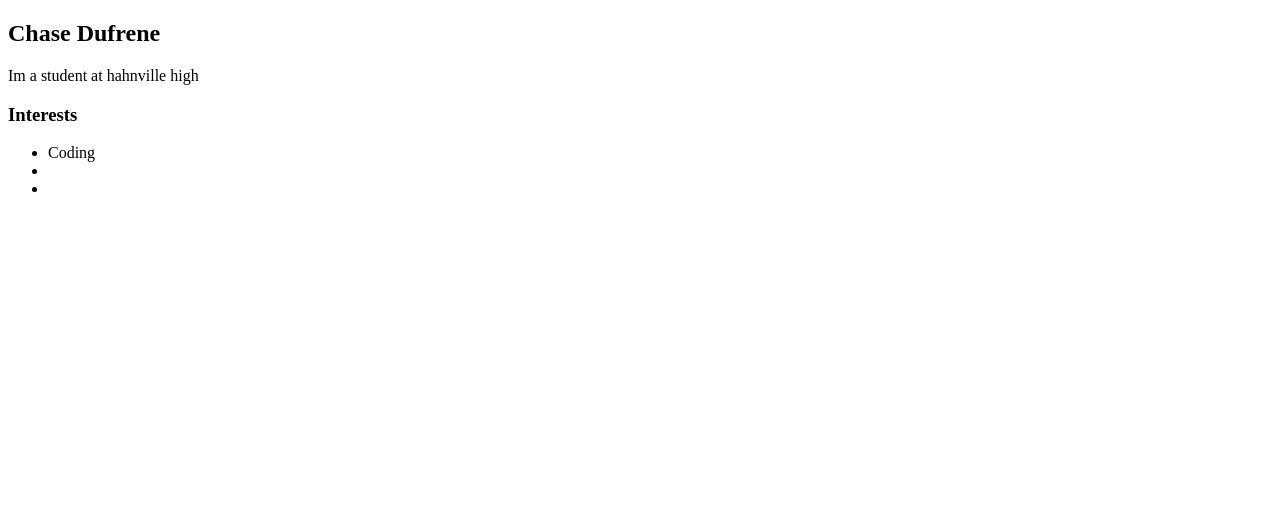
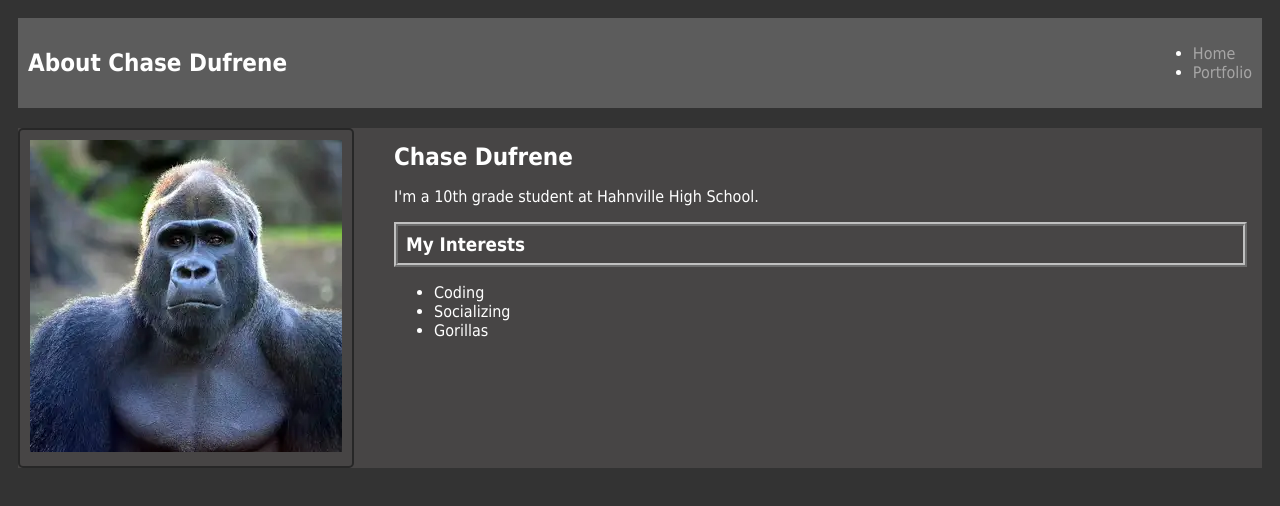
Before and after one commit to 4chase2Dufrene0/4Chase2Dufrene0.github.io, a plain HTML site: page index.html in a window 1280 px wide. Drawn offline with Linux system fonts and the light colour scheme.

Commit message:
first website

```diff
--- a/index.html
+++ b/index.html
@@ -2,31 +2,40 @@
 <html>
     <head>
 <title> Underground Gorilla Society </title>
+<link rel="stylesheet" href="style.css" />
     </head>
 
     <body>
 <!-- Visible HTML elements GO HERE  -->
 <div>
 <nav>
-
+<h1> About Chase Dufrene </h1>
+    <ul id="nav-ul">
+        <li id="nav-li"> <a href="index.html"> Home </a> </li>
+        <li id="nav-li"> <a href="portfolio.html"> Portfolio </a> </li>
+  </ul>
 </nav>
 <main>
     <!-- Sidebar section -->
-<div>
+<div class="sidebar">
+<img class="sidebar-image" src="images/download.webp">
+
 
 </div>
     <!-- Content section -->
-<div>
+<div class="content">
 <h2> Chase Dufrene </h2>
-<p> Im a student at hahnville high
+<p> I'm a 10th grade student at Hahnville High School. </p>
     <!-- Interests section -->
-     <div> <h3> Interests </h3> </div>
-     <ul>
-    <li> Coding </li>
-    <li>  </li>
-    <li> </li>
-     </ul>
-</p>
+     <div id="interests">
+        <h3> My Interests </h3>
+    </div>
+        <ul>
+            <li> Coding </li>
+            <li> Socializing </li>
+            <li> Gorillas </li>
+         </ul>
+    </p>
 </div>
 </main>
 
--- a/style.css
+++ b/style.css
@@ -0,0 +1,65 @@
+body {
+    background: rgb(51, 51, 51);
+    color: rgb(255, 255, 255);
+    padding: 10px;
+    font-family: tahoma;
+}
+#all-contents {
+  max-width: 800px;
+    margin: auto;
+}
+
+/* navigation menu */
+nav {
+    background: rgb(92, 92, 92);
+   margin: 0 auto;
+   margin-bottom: 20px;
+    display: flex;
+    padding: 10px;
+}
+h1 {
+    display: flex;
+    align-items: center;
+    color: #ffffff;
+    flex: 1;
+    margin: 0;
+}
+#nav-ul {
+    list-style-image: none;
+}
+.nav-li {
+    display: inline-block;
+    padding: 0 10px;
+}
+a {
+    text-decoration: none;
+    color: #a7a6a6;
+}
+
+/* main container area beneath menu */
+main {
+    background: rgb(71, 69, 69);
+    display: flex;
+}
+.sidebar {
+    margin-right: 25px;
+    padding: 10px;
+    border: 2px solid rgb(39, 39, 39);
+    border-radius: 5px;
+}
+.sidebar-img {
+    width: 200px;
+}
+.content {
+    flex: 1;
+    padding: 15px;
+}
+
+/* portfolio styles */
+#interests {
+    border: 4px silver ridge;
+    padding: 8px;
+}
+h2, h3 {
+    margin: 0px;
+}
```
Also changed, not shown: images/download.webp (added).
